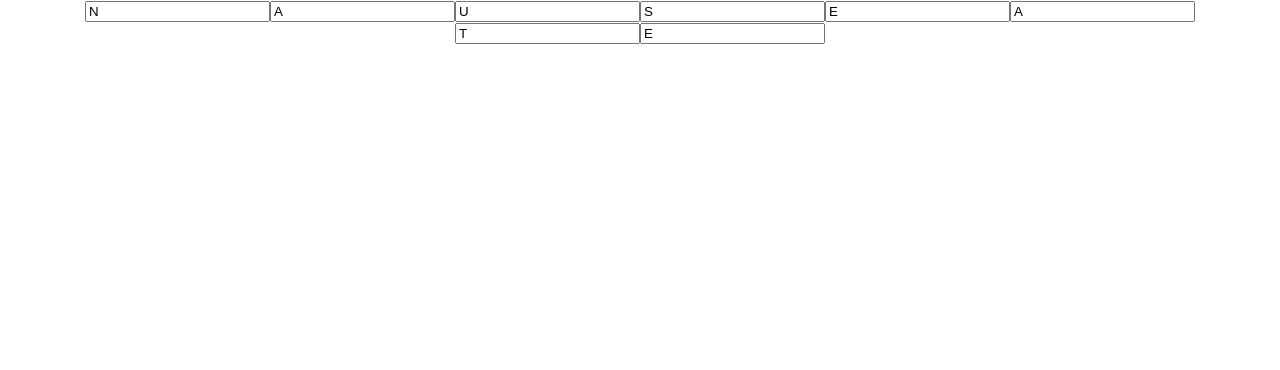
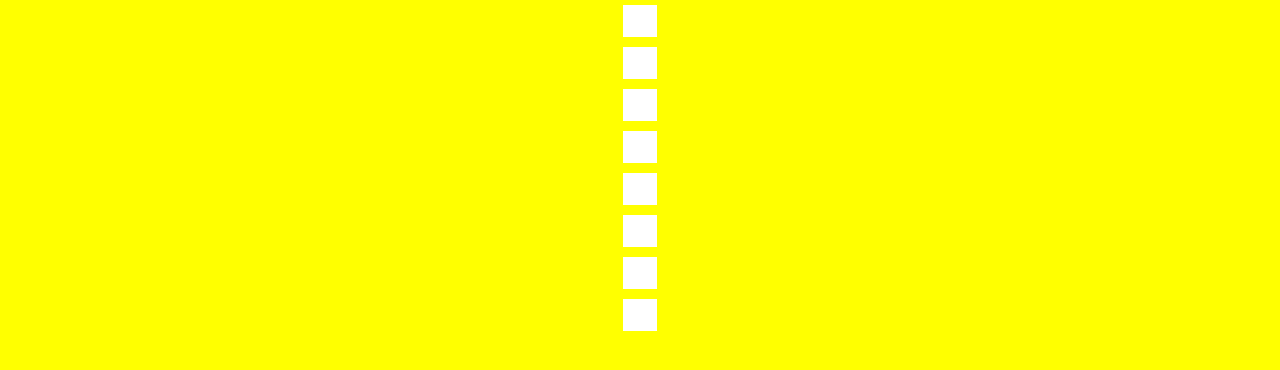
Before and after one commit to CarlosNZ/Word-Wheel-Solver, a React (Create React App) app: page / in a window 1280 px wide. Shown: the top 370 px of the page. Built offline with nearby package versions, Linux system fonts and the light colour scheme.

Commit message:
Basic functionality

```diff
--- a/src/App.css
+++ b/src/App.css
@@ -2,37 +2,15 @@
   text-align: center;
 }
 
-.App-logo {
-  height: 40vmin;
-  pointer-events: none;
+html {
+  background-color: rgb(255, 255, 0);
 }
 
-@media (prefers-reduced-motion: no-preference) {
-  .App-logo {
-    animation: App-logo-spin infinite 20s linear;
-  }
+input {
+  width: 30px;
+  height: 30px;
+  border: none;
+  text-align: center;
+  font-size: 100%;
+  margin: 5px;
 }
-
-.App-header {
-  background-color: #282c34;
-  min-height: 100vh;
-  display: flex;
-  flex-direction: column;
-  align-items: center;
-  justify-content: center;
-  font-size: calc(10px + 2vmin);
-  color: white;
-}
-
-.App-link {
-  color: #61dafb;
-}
-
-@keyframes App-logo-spin {
-  from {
-    transform: rotate(0deg);
-  }
-  to {
-    transform: rotate(360deg);
-  }
-}
--- a/src/App.js
+++ b/src/App.js
@@ -1,6 +1,7 @@
 import React, { Component } from "react";
 import "./App.css";
 import * as ww from "./wordwheel";
+// import Async from "react-async";
 
 export default App;
 
@@ -13,31 +14,69 @@ function App() {
 }
 
 function LetterBox(props) {
-  return <input className="letterbox" type="text" value={props.value} />;
+  return (
+    <div>
+      <input name={props.name} className="letterbox" type="text" value={props.value} onChange={props.onChange} />
+    </div>
+  );
 }
 
 class Wheel extends Component {
   constructor(props) {
     super(props);
     this.state = {
-      letters: "NAUSEATE",
-      letterArray: []
+      letters: "",
+      letterArray: new Array(8).fill("")
     };
-    this.state.letterArray = this.state.letters.split("");
+    // this.handleInputChange = this.handleInputChange.bind(this, index);
+    this.state.letters = this.state.letterArray.join("");
   }
+
+  handleInputChange(index, event) {
+    //Update array with uppercase letter
+    const newLetterArray = this.state.letterArray;
+    const validInput = /^[A-z\?]$/.test(event.target.value);
+    if (validInput) {
+      newLetterArray[index] = event.target.value.toUpperCase();
+      this.setState({ letterArray: newLetterArray, letters: newLetterArray.join("") });
+      //Shift focus to next input box
+      const nextIndex = index === this.state.letterArray.length - 1 ? 0 : index + 1;
+      event.target.form.elements[nextIndex].focus();
+      event.target.form.elements[nextIndex].select();
+    }
+  }
+
   render() {
     return (
-      <div id="wheel">
-        {this.state.letterArray.map((ltr) => (
-          <LetterBox value={ltr} />
-        ))}
+      <div>
+        <div id="wheel">
+          <form id="input-boxes">
+            {this.state.letterArray.map((letter, index) => (
+              <LetterBox
+                value={letter}
+                name={"letter" + index}
+                key={index}
+                onChange={this.handleInputChange.bind(this, index)}
+              />
+            ))}
+          </form>
+        </div>
+        <Results text={this.state.letters} />
       </div>
     );
   }
 }
 
-class Results extends Component {
-  render() {
-    return <div></div>;
-  }
+function Results(props) {
+  // const solved = new Promise(function(resolve, reject) {
+  //   if (ww.wordwheel(props.text)) resolve(["This", "Worked"]);
+  //   else reject(Error(["Did", "Not", "Work"]));
+  // });
+  const result = ww.wordwheel(props.text);
+  const displayResult = result ? result.toString().toUpperCase() : "";
+  return (
+    <div>
+      <p>{displayResult}</p>
+    </div>
+  );
 }
--- a/src/temp.js
+++ b/src/temp.js
@@ -1 +1 @@
-export const thisVar = "a few words about nothing";
+import * as ww from "./wordwheel";
--- a/src/wordwheel.js
+++ b/src/wordwheel.js
@@ -12,7 +12,7 @@ export function wordwheel(letters) {
       }
     });
   });
-  return matches;
+  return matches.length === 0 ? false : matches;
 }
 
 export function validate(letters) {
```
Also changed, not shown: reference.png (added).
